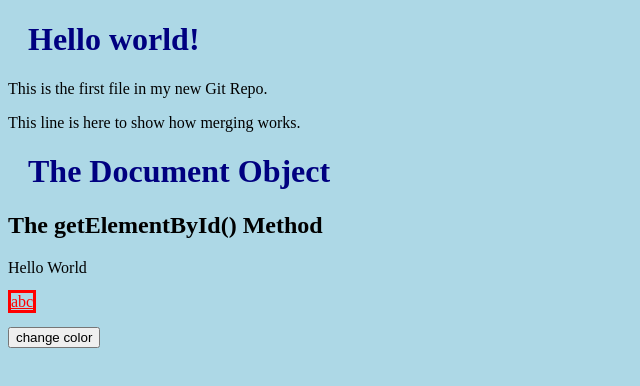
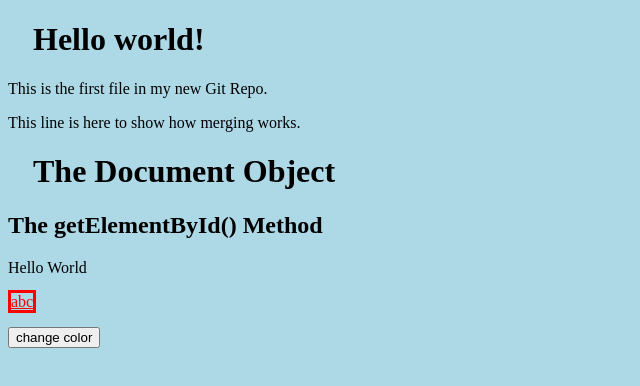
Before and after one commit to waynexw/hello-world, a plain HTML site: page index.html in a window 1280 px wide. Shown: the whole page, without its empty margins (0-640 px from the left). Drawn offline with Linux system fonts and the light colour scheme.

Commit message:
Update bluestyle.css

```diff
--- a/bluestyle.css
+++ b/bluestyle.css
@@ -3,6 +3,6 @@ background-color: lightblue;
 }
 
 h1 {
-color: navy;
-margin-left: 20px;
+color: light navy;
+margin-left: 25px;
 }
```
